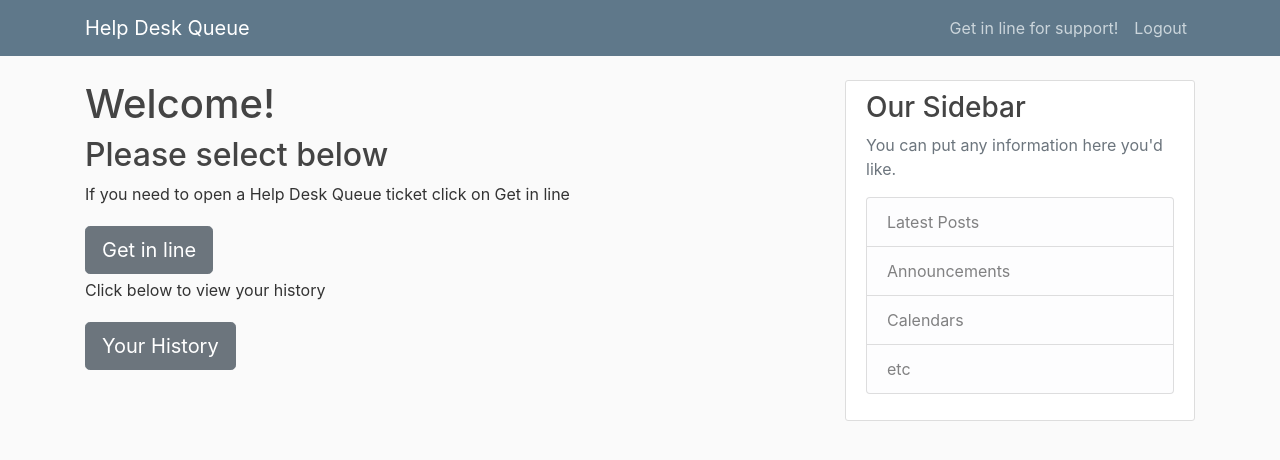
After one commit to ShockXAwe/python_course_project, a Flask app: page /user_page in a window 1280 px wide. The commit adds this page. Shown: the top 460 px of the page. Run offline with Flask 2, Linux system fonts and the light colour scheme; a user stored in the database is signed in; some libraries are stand-ins or nearby versions.

Commit message:
admin and user query for tickets set

```diff
--- a/helpdeskqueue/forms.py
+++ b/helpdeskqueue/forms.py
@@ -37,4 +37,8 @@ class QueueForm(FlaskForm):
     category = SelectField('Category', choices= [('default', "Please select one from this drop down"),('access needed', "Access needed"),('equipment requests',"Equipment requests"), ('laptop hardware',"Laptop hardware issues"), ('laptop performance',"Laptop performance"), ('software requests',"Software requests"), ('shoretel',"Shoretel"), ('vpn',"VPN"), ('webex',"Webex")], validators=[DataRequired()])
     notes = TextAreaField('Notes')
     submit = SubmitField('Post')
-    submit_complete = SubmitField('Complete')
+
+
+class PageAction(FlaskForm):
+    filter_by = SelectField('Filter', choices= [('all', "All"),('open', "Open"),('assisting',"Assisting"), ('complete',"Complete"), ('canceled',"Canceled")])
+    submit = SubmitField('Complete')
--- a/helpdeskqueue/routes.py
+++ b/helpdeskqueue/routes.py
@@ -3,13 +3,19 @@ import secrets
 #from PIL import Image
 from flask import render_template, url_for, flash, redirect, request, abort
 from helpdeskqueue import app, db, bcrypt
-from helpdeskqueue.forms import LoginForm, RegistrationForm, QueueForm
+from helpdeskqueue.forms import LoginForm, RegistrationForm, QueueForm, PageAction
 from helpdeskqueue.models import User, Post
 from flask_login import login_user, logout_user, current_user, login_required
+
+status = ['open', 'assisting', 'complete', 'canceled']
 
 @app.route("/")
 @app.route("/home", methods = ['GET', 'POST'])
 def home():
+    if current_user.is_authenticated and (current_user.user_type == 'user'):
+        return redirect(url_for('user_page'))
+    if current_user.is_authenticated and (current_user.user_type == 'admin'):
+        return redirect(url_for('admin'))
     count = "5"
     return render_template('home.html', count = count)
 
@@ -40,8 +46,10 @@ def register():
 
 @app.route("/login", methods = ['GET', 'POST'])
 def login():
-    if current_user.is_authenticated:
-       return redirect(url_for('create_post'))
+    if current_user.is_authenticated and (current_user == 'user'):
+        return redirect(url_for('user_page'))
+    if current_user.is_authenticated and (current_user == 'admin'):
+        return redirect(url_for('admin'))
     ## create variable form and make it call LoginForm() from the forms.py which holds requirements for the registration form
     form = LoginForm()
     if form.validate_on_submit():
@@ -57,7 +65,7 @@ def login():
             ## next_page is a variable set to take the user to the page it originally tried to access but failed to do so incase they werent logged in
             next_page = request.args.get('next')
             ## turnary arguement, redirect to next_page if there was a next_page at the time if not take them straight to the home page
-            return redirect(next_page) if next_page else redirect(url_for('create_post'))
+            return redirect(next_page) if next_page else redirect(url_for('user_page', username = user.username))
         else:
             flash('Login Unsuccessful. Please check email and password', 'danger')
     return render_template('login.html', title = 'Login', form=form)
@@ -73,7 +81,7 @@ def logout():
 def create_post():
     form = QueueForm()
     if form.validate_on_submit():
-        post = Post(title = form.title.data, content = form.content.data, category = form.category.data, status = "open", author = current_user)
+        post = Post(title = form.title.data, content = form.content.data, category = form.category.data, status = status[0], author = current_user)
         print('***********************************************************************', 'Category: ',form.content, 'Content: ',form.content.data)
         db.session.add(post)
         db.session.commit()
@@ -85,17 +93,17 @@ def create_post():
 @login_required
 def post(post_id):
     admin = 'admin'
-    status = ['open', 'assisting']
     form = QueueForm()
+    action = PageAction()
     post = Post.query.get_or_404(post_id)
     if request.method == 'POST' and (current_user.user_type == 'admin'):
-        post.status = 'complete'
+        post.status = status[2]
         post.notes = form.notes.data
         post.assisted_by = current_user.username
         db.session.commit()
         flash('Case has been completed', 'success')
         return redirect(url_for('admin'))
-    return render_template('post.html', title = post.title, post = post, admin = admin, status = status, form = form)
+    return render_template('post.html', title = post.title, post = post, admin = admin, status = status, form = form, action = action)
 
 
 @app.route("/post/<int:post_id>/assist", methods = ['GET', 'POST'])
@@ -106,7 +114,7 @@ def assist_post(post_id):
     if current_user.user_type != 'admin':
         abort(403)
     form = QueueForm
-    post.status = 'assisting'
+    post.status = status[1]
     post.assisted_by = current_user.username
     db.session.commit()
     flash('Status changed to assisting', 'success')
@@ -130,31 +138,31 @@ def assist_post(post_id):
 #        flash('Case has been completed', 'success')
 #        return redirect(url_for('admin'))
 
-
-
 @app.route("/post/<int:post_id>/cancel", methods = ['POST'])
 @login_required
 def cancel_post(post_id):
     post = Post.query.get_or_404(post_id)
     if current_user.user_type == 'admin':
-        post.status = 'canceled'
+        post.status = status[3]
         post.assisted_by = current_user.username
         post.notes = f'Manually canceled by {current_user.username}'
         db.session.commit()
         flash('Case has been canceled', 'danger')
         return redirect(url_for('admin'))
 
-## USED LATER TO SHOW USERS POSTS
+
 @app.route("/user/<string:username>")
 def user_posts(username):
     ## paginate is used here to show a certain amount of posts per page
+    action = PageAction()
+    print(PageAction().filter_by)
     page = request.args.get('page', 1, type = int)
     user = User.query.filter_by(username = username).first_or_404()
     posts = Post.query.filter_by(author = user)\
         .order_by(Post.date_posted.desc())\
         .paginate(page = page, per_page = 5)
     ## render_template is the function that points at the html you want to direct the route to, you can add a variable in the arguements to be used within the html using jinja
-    return render_template('user_posts.html', posts = posts, user = user)
+    return render_template('user_posts.html', posts = posts, user = user, status = status, action = action)
 
 @app.route("/in_queue", methods = ['GET', 'POST'])
 @login_required
@@ -162,11 +170,15 @@ def in_queue():
     count = "5"
     return render_template('in_queue.html', count = count)
 
-## NEED TO DISPLAY ON OPEN AND CURRENTLY ASSISTING POSTS, NEED TO HIDE CLOSED POSTS
+@app.route("/user_page", methods = ['GET', 'POST'])
+@login_required
+def user_page():
+    return render_template('user_page.html')
+
+## NEED TO ADD PAGNATION TO HTML
 @app.route("/admin", methods = ['GET', 'POST'])
 @login_required
 def admin():
-    status = ['open', 'assisting']
     if current_user.user_type == 'admin':
             ## paginate is used here to show a certain amount of posts per page
         page = request.args.get('page', 1, type = int)
--- a/helpdeskqueue/templates/in_queue.html
+++ b/helpdeskqueue/templates/in_queue.html
@@ -1,4 +1,4 @@
 {% extends 'layout.html' %}
 {% block content %}
-    <h2>This is the queue page where users will wait</h2>
+    <h2>Thank you for submitting your Help Desk Queue ticket. A tech will be with you shortly</h2>
 {% endblock content %}
--- a/helpdeskqueue/templates/layout.html
+++ b/helpdeskqueue/templates/layout.html
@@ -21,6 +21,10 @@
             <span class="navbar-toggler-icon"></span>
             </button>
             <div class="collapse navbar-collapse" id="navbarToggle">
+              <div class="navbar-nav mr-auto">
+                <!-- <a class="nav-item nav-link" href="{{url_for('home')}}">Home</a>
+                <a class="nav-item nav-link" href="{{url_for('home')}}">About</a> -->
+            </div>
               <div class="navbar-nav">
                 {% if current_user.user_type == 'admin'%}
                   <a class="nav-item nav-link" href="{{url_for('admin')}}">God Mode</a>
--- a/helpdeskqueue/templates/post.html
+++ b/helpdeskqueue/templates/post.html
@@ -30,7 +30,7 @@
                             {{ form.notes(class="form-control form-control-lg") }}
                         {% endif %}
                     </div>
-                    {{ form.submit_complete(class="btn btn-success") }}
+                    {{ action.submit(class="btn btn-success") }}
                     <button type = "button" class = "btn btn-danger" data-toggle="modal" data-target="#deleteModal">Cancel</button>
                 </form>
               {% endif %}
--- /dev/null
+++ b/helpdeskqueue/templates/user_page.html
@@ -0,0 +1,10 @@
+{% extends 'layout.html' %}
+{% block content %}
+            <h1>Welcome!</h1>
+            <h2>Please select below</h2>
+            <p>If you need to open a Help Desk Queue ticket click on Get in line</p>
+            <a class="btn btn-secondary btn-lg mt-1 mb-1" href="{{ url_for('create_post')}}">Get in line</a>
+            <p>Click below to view your history</p>
+            <a class="btn btn-secondary btn-lg mt-1 mb-1"
+                href="{{ url_for('user_posts', username = current_user.username)}}">Your History</a>
+{% endblock content %}
```
Also changed, not shown: helpdeskqueue/templates/user_posts.html (added, +41 -0 lines), helpdeskqueue/site.db.
